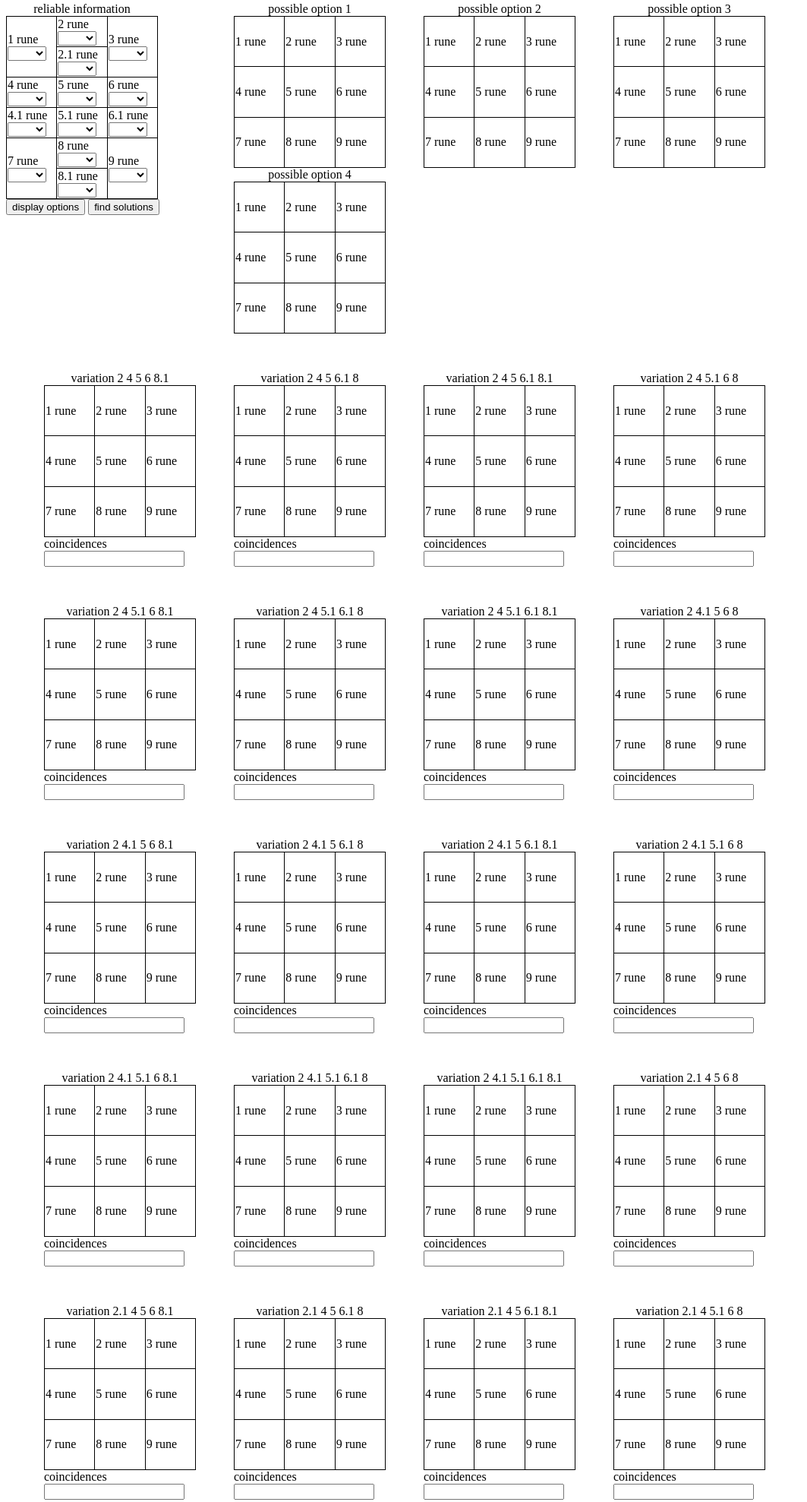
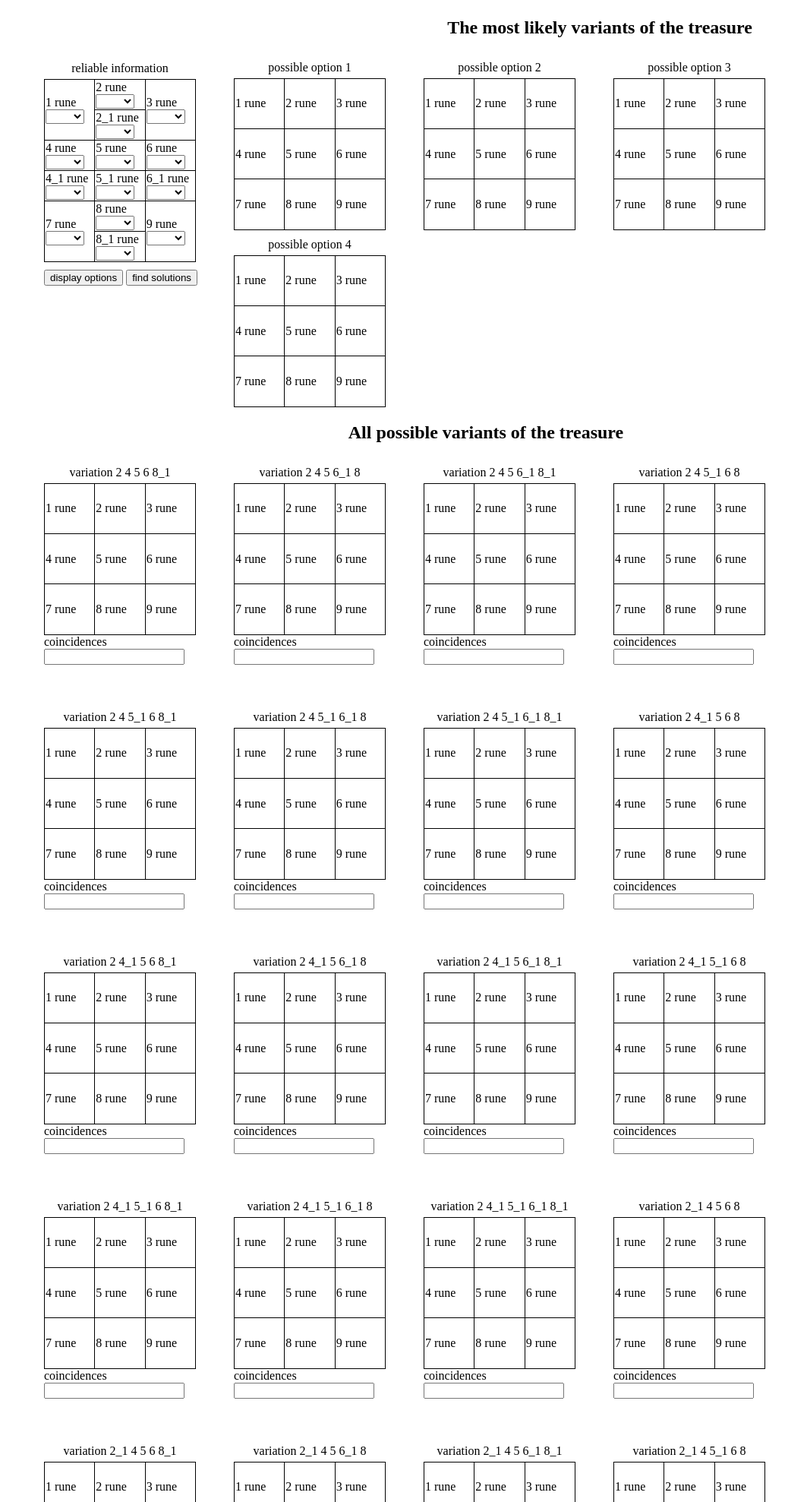
Before and after one commit to Den2794/Den2794.github.io, a plain HTML site: page index.html in a window 1280 px wide. Shown: the part 5-1982 px from the top of the page at 76% size, without its empty margins (0-1063 px from the left). Drawn offline with Linux system fonts and the light colour scheme.

Commit message:
update visual

```diff
--- a/index.html
+++ b/index.html
@@ -68,8 +68,8 @@
                 </tr>
                 <tr>
                     <td>
-                        <p>2.1 rune</p>
-                        <select name="2.1rune" id="2.1rune">
+                        <p>2_1 rune</p>
+                        <select name="2_1rune" id="2_1rune">
                             <option value=""></option>
                             <option value="feo">feo</option>
                             <option value="ur">ur</option>
@@ -132,8 +132,8 @@
                 </tr>
                 <tr>
                     <td>
-                        <p>4.1 rune</p>
-                        <select name="4.1rune" id="4.1rune">
+                        <p>4_1 rune</p>
+                        <select name="4_1rune" id="4_1rune">
                             <option value=""></option>
                             <option value="feo">feo</option>
                             <option value="ur">ur</option>
@@ -147,8 +147,8 @@
                         </select>
                     </td>
                     <td>
-                        <p>5.1 rune</p>
-                        <select name="5.1rune" id="5.1rune">
+                        <p>5_1 rune</p>
+                        <select name="5_1rune" id="5_1rune">
                             <option value=""></option>
                             <option value="feo">feo</option>
                             <option value="ur">ur</option>
@@ -162,8 +162,8 @@
                         </select>
                     </td>
                     <td>
-                        <p>6.1 rune</p>
-                        <select name="6.1rune" id="6.1rune">
+                        <p>6_1 rune</p>
+                        <select name="6_1rune" id="6_1rune">
                             <option value=""></option>
                             <option value="feo">feo</option>
                             <option value="ur">ur</option>
@@ -227,7 +227,7 @@
                 </tr>
                 <tr>
                     <td>
-                        <p>8.1 rune</p> <select name="8.1rune" id="8.1rune">
+                        <p>8_1 rune</p> <select name="8_1rune" id="8_1rune">
                             <option value=""></option>
                             <option value="feo">feo</option>
                             <option value="ur">ur</option>
@@ -242,10 +242,12 @@
                     </td>
                 </tr>
             </table>
-            <button type="button">display options</button>
+            <button type="button" class="marginLeft50px">display options</button>
             <button type="button">find solutions</button>
         </div>
+        <div> <h1>The most likely variants of the treasure</h1>
         <div class="results">
+
             <table >
                 <caption>possible option 1</caption>
                 <!-- первая строка-->
@@ -341,14 +343,15 @@
                     <td>9 rune</td>
                 </tr>
             </table>
-        </div>
+        </div> </div>
     </section>
+    <h2>All possible variants of the treasure</h2>
     <section class="resultSector">
         <!-- variation 1 - 4-->
 
         <div class="coincidencesmap">
             <table >
-                <caption>variation 2 4 5 6 8.1</caption>
+                <caption>variation 2 4 5 6 8_1</caption>
                 <!-- первая строка-->
                 <tr>
                     <td>1 rune</td>
@@ -377,7 +380,7 @@
 
         <div class="coincidencesmap">
             <table >
-                <caption>variation 2 4 5 6.1 8</caption>
+                <caption>variation 2 4 5 6_1 8</caption>
                 <!-- первая строка-->
                 <tr>
                     <td>1 rune</td>
@@ -407,7 +410,7 @@
 
         <div class="coincidencesmap">
             <table >
-                <caption>variation 2 4 5 6.1 8.1</caption>
+                <caption>variation 2 4 5 6_1 8_1</caption>
                 <!-- первая строка-->
                 <tr>
                     <td>1 rune</td>
@@ -437,7 +440,7 @@
 
         <div class="coincidencesmap">
             <table >
-                <caption>variation 2 4 5.1 6 8</caption>
+                <caption>variation 2 4 5_1 6 8</caption>
                 <!-- первая строка-->
                 <tr>
                     <td>1 rune</td>
@@ -467,7 +470,7 @@
 
         <div class="coincidencesmap">
             <table >
-                <caption>variation 2 4 5.1 6 8.1</caption>
+                <caption>variation 2 4 5_1 6 8_1</caption>
                 <!-- первая строка-->
                 <tr>
                     <td>1 rune</td>
@@ -496,7 +499,7 @@
 
         <div class="coincidencesmap">
             <table >
-                <caption>variation 2 4 5.1 6.1 8</caption>
+                <caption>variation 2 4 5_1 6_1 8</caption>
                 <!-- первая строка-->
                 <tr>
                     <td>1 rune</td>
@@ -526,7 +529,7 @@
 
         <div class="coincidencesmap">
             <table >
-                <caption>variation 2 4 5.1 6.1 8.1</caption>
+                <caption>variation 2 4 5_1 6_1 8_1</caption>
                 <!-- первая строка-->
                 <tr>
                     <td>1 rune</td>
@@ -556,7 +559,7 @@
 
         <div class="coincidencesmap">
             <table >
-                <caption>variation 2 4.1 5 6 8</caption>
+                <caption>variation 2 4_1 5 6 8</caption>
                 <!-- первая строка-->
                 <tr>
                     <td>1 rune</td>
@@ -586,7 +589,7 @@
 
         <div class="coincidencesmap">
             <table >
-                <caption>variation 2 4.1 5 6 8.1</caption>
+                <caption>variation 2 4_1 5 6 8_1</caption>
                 <!-- первая строка-->
                 <tr>
                     <td>1 rune</td>
@@ -615,7 +618,7 @@
 
         <div class="coincidencesmap">
             <table >
-                <caption>variation 2 4.1 5 6.1 8</caption>
+                <caption>variation 2 4_1 5 6_1 8</caption>
                 <!-- первая строка-->
                 <tr>
                     <td>1 rune</td>
@@ -645,7 +648,7 @@
 
         <div class="coincidencesmap">
             <table >
-                <caption>variation 2 4.1 5 6.1 8.1</caption>
+                <caption>variation 2 4_1 5 6_1 8_1</caption>
                 <!-- первая строка-->
                 <tr>
                     <td>1 rune</td>
@@ -675,7 +678,7 @@
 
         <div class="coincidencesmap">
             <table >
-                <caption>variation 2 4.1 5.1 6 8</caption>
+                <caption>variation 2 4_1 5_1 6 8</caption>
                 <!-- первая строка-->
                 <tr>
                     <td>1 rune</td>
@@ -706,7 +709,7 @@
 
         <div class="coincidencesmap">
             <table >
-                <caption>variation 2 4.1 5.1 6 8.1</caption>
+                <caption>variation 2 4_1 5_1 6 8_1</caption>
                 <!-- первая строка-->
                 <tr>
                     <td>1 rune</td>
@@ -735,7 +738,7 @@
 
         <div class="coincidencesmap">
             <table >
-                <caption>variation 2 4.1 5.1 6.1 8</caption>
+                <caption>variation 2 4_1 5_1 6_1 8</caption>
                 <!-- первая строка-->
                 <tr>
                     <td>1 rune</td>
@@ -765,7 +768,7 @@
 
         <div class="coincidencesmap">
             <table >
-                <caption>variation 2 4.1 5.1 6.1 8.1</caption>
+                <caption>variation 2 4_1 5_1 6_1 8_1</caption>
                 <!-- первая строка-->
                 <tr>
                     <td>1 rune</td>
@@ -795,7 +798,7 @@
 
         <div class="coincidencesmap">
             <table >
-                <caption>variation 2.1 4 5 6 8</caption>
+                <caption>variation 2_1 4 5 6 8</caption>
                 <!-- первая строка-->
                 <tr>
                     <td>1 rune</td>
@@ -826,7 +829,7 @@
 
         <div class="coincidencesmap">
             <table >
-                <caption>variation 2.1 4 5 6 8.1</caption>
+                <caption>variation 2_1 4 5 6 8_1</caption>
                 <!-- первая строка-->
                 <tr>
                     <td>1 rune</td>
@@ -855,7 +858,7 @@
 
         <div class="coincidencesmap">
             <table >
-                <caption>variation 2.1 4 5 6.1 8</caption>
+                <caption>variation 2_1 4 5 6_1 8</caption>
                 <!-- первая строка-->
                 <tr>
                     <td>1 rune</td>
@@ -885,7 +888,7 @@
 
         <div class="coincidencesmap">
             <table >
-                <caption>variation 2.1 4 5 6.1 8.1</caption>
+                <caption>variation 2_1 4 5 6_1 8_1</caption>
                 <!-- первая строка-->
                 <tr>
                     <td>1 rune</td>
@@ -915,7 +918,7 @@
 
         <div class="coincidencesmap">
             <table >
-                <caption>variation 2.1 4 5.1 6 8</caption>
+                <caption>variation 2_1 4 5_1 6 8</caption>
                 <!-- первая строка-->
                 <tr>
                     <td>1 rune</td>
@@ -947,7 +950,7 @@
 
         <div class="coincidencesmap">
             <table >
-                <caption>variation 2.1 4 5.1 6 8.1</caption>
+                <caption>variation 2_1 4 5_1 6 8_1</caption>
                 <!-- первая строка-->
                 <tr>
                     <td>1 rune</td>
@@ -976,7 +979,7 @@
 
         <div class="coincidencesmap">
             <table >
-                <caption>variation 2.1 4 5.1 6.1 8</caption>
+                <caption>variation 2_1 4 5_1 6_1 8</caption>
                 <!-- первая строка-->
                 <tr>
                     <td>1 rune</td>
@@ -1006,7 +1009,7 @@
 
         <div class="coincidencesmap">
             <table >
-                <caption>variation 2.1 4 5.1 6.1 8.1</caption>
+                <caption>variation 2_1 4 5_1 6_1 8_1</caption>
                 <!-- первая строка-->
                 <tr>
                     <td>1 rune</td>
@@ -1036,7 +1039,7 @@
 
         <div class="coincidencesmap">
             <table >
-                <caption>variation 2.1 4.1 5 6 8</caption>
+                <caption>variation 2_1 4_1 5 6 8</caption>
                 <!-- первая строка-->
                 <tr>
                     <td>1 rune</td>
@@ -1067,7 +1070,7 @@
 
         <div class="coincidencesmap">
             <table >
-                <caption>variation 2.1 4.1 5 6 8.1</caption>
+                <caption>variation 2_1 4_1 5 6 8_1</caption>
                 <!-- первая строка-->
                 <tr>
                     <td>1 rune</td>
@@ -1096,7 +1099,7 @@
 
         <div class="coincidencesmap">
             <table >
-                <caption>variation 2.1 4.1 5 6.1 8</caption>
+                <caption>variation 2_1 4_1 5 6_1 8</caption>
                 <!-- первая строка-->
                 <tr>
                     <td>1 rune</td>
@@ -1126,7 +1129,7 @@
 
         <div class="coincidencesmap">
             <table >
-                <caption>variation 2.1 4.1 5 6.1 8.1</caption>
+                <caption>variation 2_1 4_1 5 6_1 8_1</caption>
                 <!-- первая строка-->
                 <tr>
                     <td>1 rune</td>
@@ -1156,7 +1159,7 @@
 
         <div class="coincidencesmap">
             <table >
-                <caption>variation 2.1 4.1 5.1 6 8</caption>
+                <caption>variation 2_1 4_1 5_1 6 8</caption>
                 <!-- первая строка-->
                 <tr>
                     <td>1 rune</td>
@@ -1188,7 +1191,7 @@
 
         <div class="coincidencesmap">
             <table >
-                <caption>variation 2.1 4.1 5.1 6 8.1</caption>
+                <caption>variation 2_1 4_1 5_1 6 8_1</caption>
                 <!-- первая строка-->
                 <tr>
                     <td>1 rune</td>
@@ -1217,7 +1220,7 @@
 
         <div class="coincidencesmap">
             <table >
-                <caption>variation 2.1 4.1 5.1 6.1 8</caption>
+                <caption>variation 2_1 4_1 5_1 6_1 8</caption>
                 <!-- первая строка-->
                 <tr>
                     <td>1 rune</td>
@@ -1247,7 +1250,7 @@
 
         <div class="coincidencesmap">
             <table >
-                <caption>variation 2.1 4.1 5.1 6.1 8.1</caption>
+                <caption>variation 2_1 4_1 5_1 6_1 8_1</caption>
                 <!-- первая строка-->
                 <tr>
                     <td>1 rune</td>
--- a/styles/main.css
+++ b/styles/main.css
@@ -1,5 +1,9 @@
-h2 {
-    color: red;
+h1 {
+    text-align: center;
+}
+h2
+{
+    text-align: center;
 }
 
 section {
@@ -34,19 +38,26 @@ p {
     max-width: 200px;
 
 }
-
+.marginLeft50px {
+    margin-left: 50px;
+}
+button {
+    margin-top: 10px;
+}
 .datacontainer {
     margin-bottom: 10px;
 }
 
 .resultSector {
     margin-left: 50px;
-    margin-top: 50px;
+
     flex-wrap: wrap;
 }
 
 .reliableInformation {
-    margin-right: 100px;
+    margin-right: 50px;
+    margin-left: 50px;
+    margin-top: 68px;
 }
 
 .coincidencesmap {
@@ -59,3 +70,12 @@ table {
     max-width: 200px;
     min-width: 200px;
 }
+
+.hidden {
+    display: none;
+}
+
+caption {
+    margin-top: 10px;
+    margin-bottom: 5px;
+}
```
